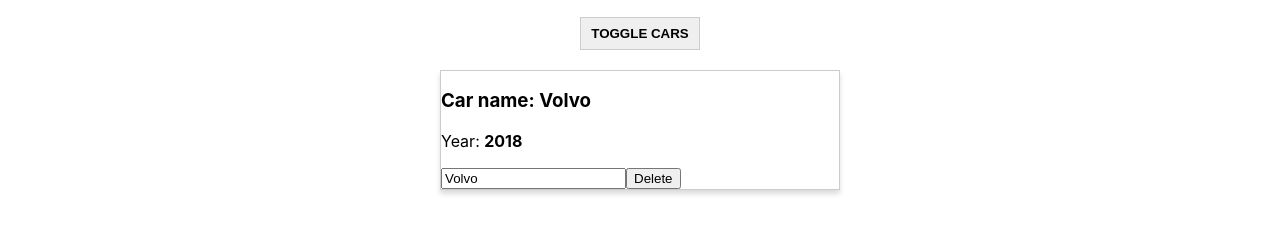
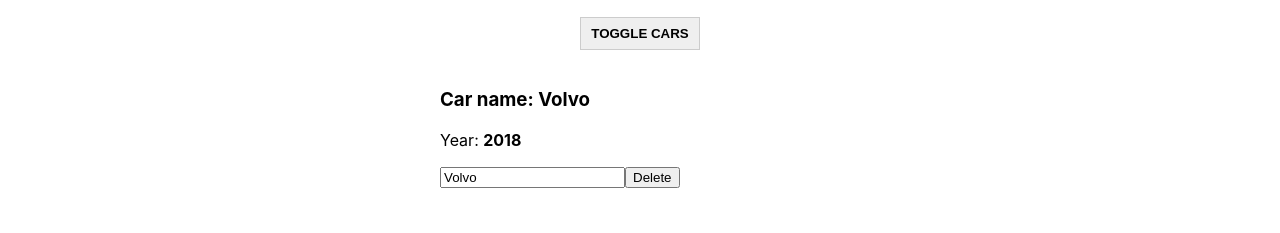
Before and after one commit to pkonnov/AnotherReact, a React app: page / in a window 1280 px wide. Both pictures are taken after a click on the button "TOGGLE CARS". Shown: the part 223-456 px from the top of the page. Built offline with nearby package versions, Linux system fonts and the light colour scheme.

Commit message:
introduction to components of the highest order

```diff
--- a/src/Car/Car.css
+++ b/src/Car/Car.css
@@ -4,6 +4,13 @@
     padding: 10px;
     border-radius: 5px;
     transition: border, box-shadow .3s;
+    border: 1px solid #ccc;
+    box-shadow: 0 4px 5px 0 rgba(0,0,0,.14);
+}
+.Car:hover{
+  border: 1px solid #aaa;
+  box-shadow: 0 4px 15px 0 rgba(0,0,0,.25);
+  cursor: pointer;
 }
 .input {}
 .input:active, .input:focus {
--- a/src/Car/Car.js
+++ b/src/Car/Car.js
@@ -1,46 +1,11 @@
 import React from 'react'
-// import Radium from 'radium'
 import classes from './Car.css'
+import withClass from '../hoc/withClass'
 
 class Car extends React.Component{
 
-  componetnWillReceiveProps(nextProps){
-      console.log('car componetnWillReceiveProps', nextProps)
-  }
-
-  shouldComponentUpdate(nextProps, nextState){
-      console.log('car shouldComponentUpdate', nextProps, nextState)
-      return nextProps.name.trim() !== this.props.name.trim()
-  }
-
-  componetnWillUpdate(nextProps, nextState){
-      console.log('car componetnWillUpdate', nextProps, nextState)
-  }
-
-  // static getDerivedStateFromProps(nextProps, prevState){
-  //   console.log('car getDerivedStateFromProps', nextProps, prevState)
-  //
-  //   return prevState
-  // }
-
-  componetnDidUpdate(){
-      console.log('car componetnDidUpdate')
-  }
-
-  // getSnapshotBeforeUpdate(){
-  //   console.log('car getSnapshotBeforeUpdate');
-  // }
-
-  componetnWillUnmount(){
-      console.log('car componetnWillUnmount')
-  }
 
   render(){
-      console.log('car render')
-
-      // if(Math.random() > 0.7){
-      //   throw new Error('Car random failed')
-      // } // emulation error
 
       const inputClasses = [classes.input]
       if (this.props.name !== ''){
@@ -53,18 +18,8 @@
         inputClasses.push(classes.bold)
       }
 
-      const style = {
-        border: '1px solid #ccc',
-        boxShadow: '0 4px 5px 0 rgba(0,0,0,.14)',
-        ':hover': {
-          border: '1px solid #aaa',
-          boxShadow: '0 4px 15px 0 rgba(0,0,0,.25)',
-          cursor: 'pointer'
-        }
-      }
-
       return (
-        <div className={classes.Car} style={style}>
+        <React.Fragment>
           <h3>Car name: {this.props.name}</h3>
           <p>Year: <strong>{this.props.year}</strong></p>
           <input
@@ -74,11 +29,10 @@
             className={inputClasses.join(' ')}
           />
           <button onClick={this.props.onDelete}>Delete</button>
-        </div>
+        </React.Fragment>
       )
-
   }
 }
 
 
-export default Car
+export default withClass(Car, classes.Car)
--- a/src/Counter/Counter.js
+++ b/src/Counter/Counter.js
@@ -7,8 +7,13 @@
   }
 
   addCounter = () => {
-    this.setState({
-      counter: this.state.counter + 1
+    // this.setState({
+    //   counter: this.state.counter + 1
+    // })
+    this.setState((prevState) => {
+      return {
+        counter: prevState.counter + 1
+      }
     })
   }
 
--- /dev/null
+++ b/src/hoc/withClass.js
@@ -0,0 +1,12 @@
+import React from 'react'
+
+const withClass = (Component, className) => {
+  return (props) => {
+    return (
+      <div className={className}>
+        <Component  {...props}/>
+      </div>
+    )
+  }
+}
+ export default withClass
```
